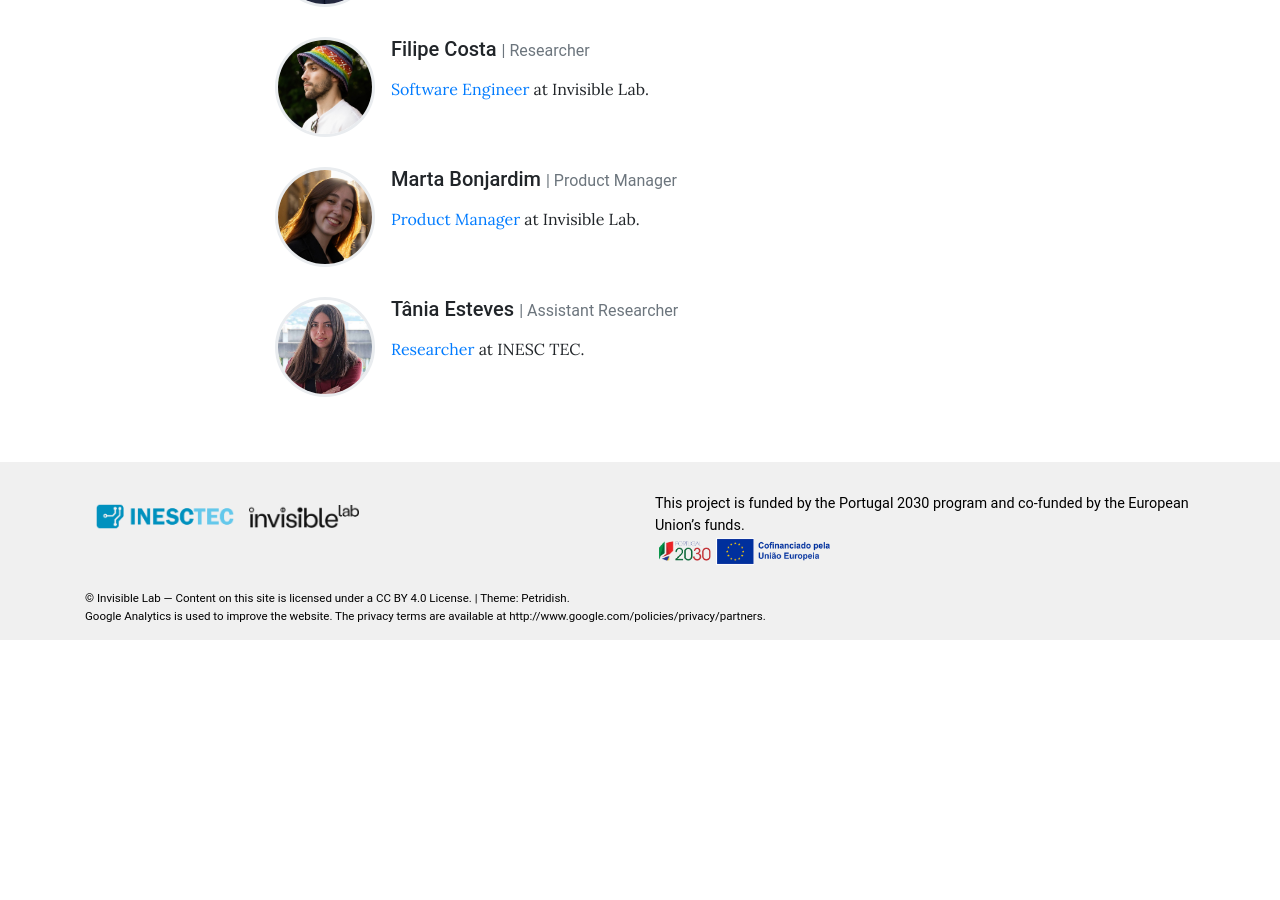
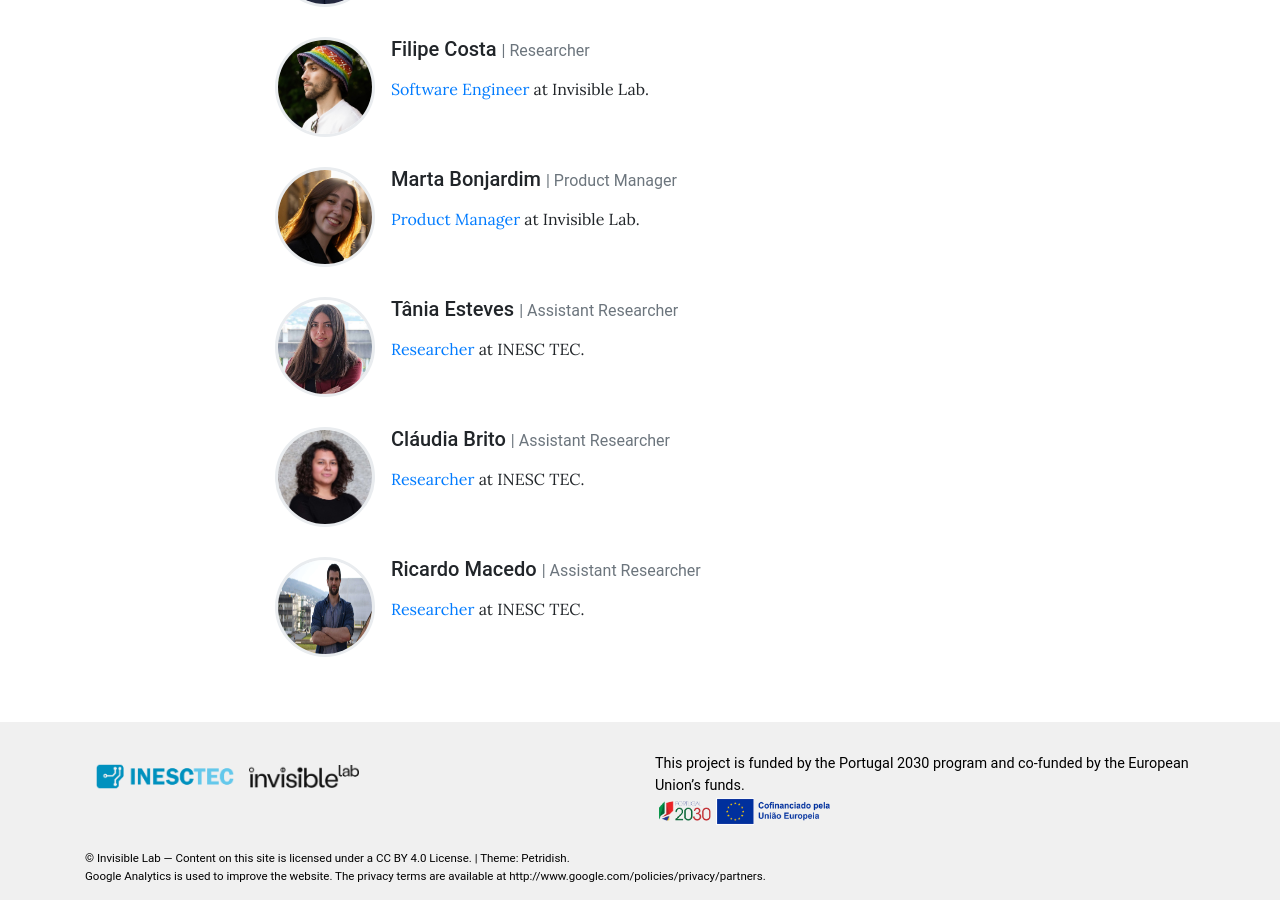
Before and after one commit to invisiblelab-dev/invisible-storage-project-website, a Jekyll site: the page built from pages/team.md, in a window 1280 px wide and 900 px high, scrolled down 1043 px. Built offline with Jekyll 4.4.1, drawn with Linux system fonts in a browser that asks for light colours; before the commit the page ends 1683 px from its top, so only the background shows below that.

Commit message:
Update team.yml

```diff
--- a/_data/team.yml
+++ b/_data/team.yml
@@ -61,3 +61,17 @@
   image: assets/img/taniastorage.jpg # Can be external link
   description: > # Can be Markdown
     [Researcher](https://www.inesctec.pt/en/people/tania-conceicao-araujo#intro) at INESC TEC.
+
+
+- name: Cláudia Brito
+  role: Assistant Researcher # Will appear next to name
+  image: assets/img/claudiastorage.jpg # Can be external link
+  description: > # Can be Markdown
+    [Researcher](https://www.inesctec.pt/en/people/claudia-vanessa-brito#intro) at INESC TEC.
+
+
+- name: Ricardo Macedo
+  role: Assistant Researcher # Will appear next to name
+  image: assets/img/rgmacedostorage.jpg # Can be external link
+  description: > # Can be Markdown
+    [Researcher](https://www.inesctec.pt/en/people/ricardo-goncalves-macedo#intro) at INESC TEC.
```
